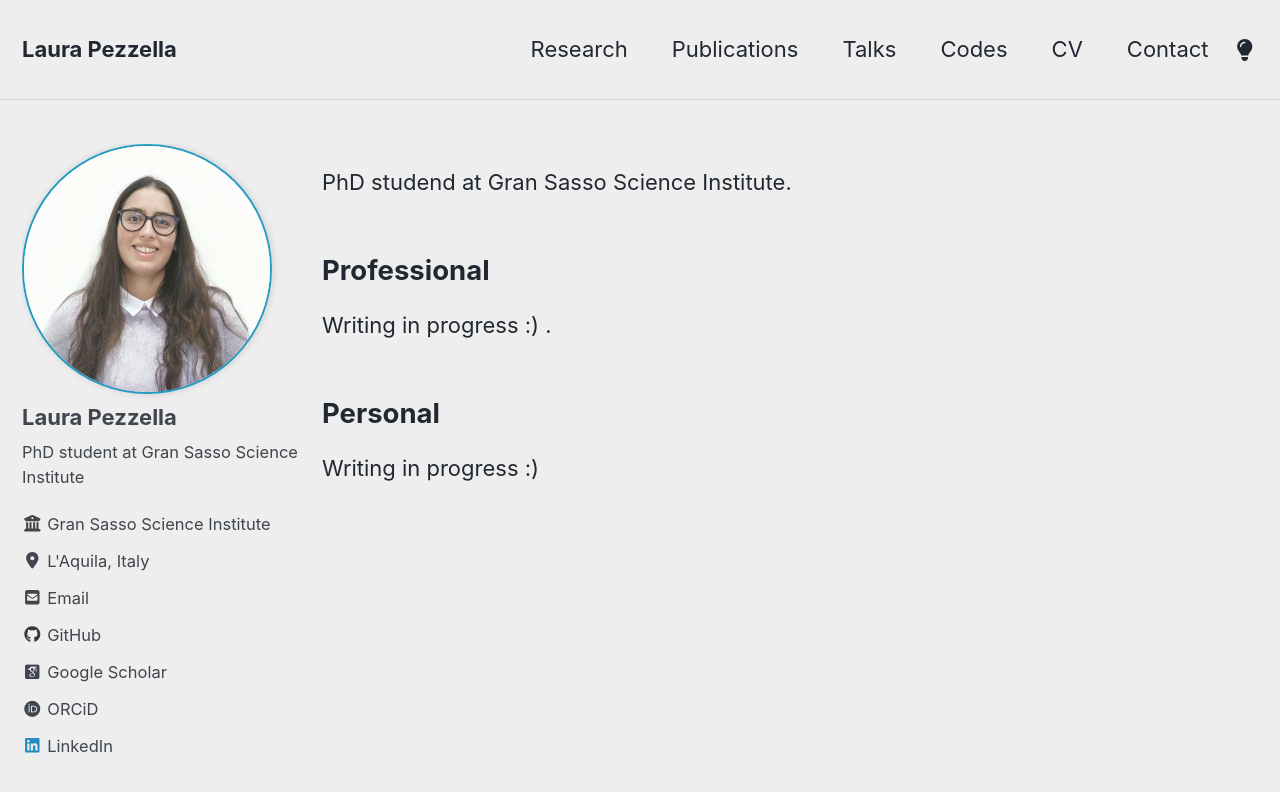
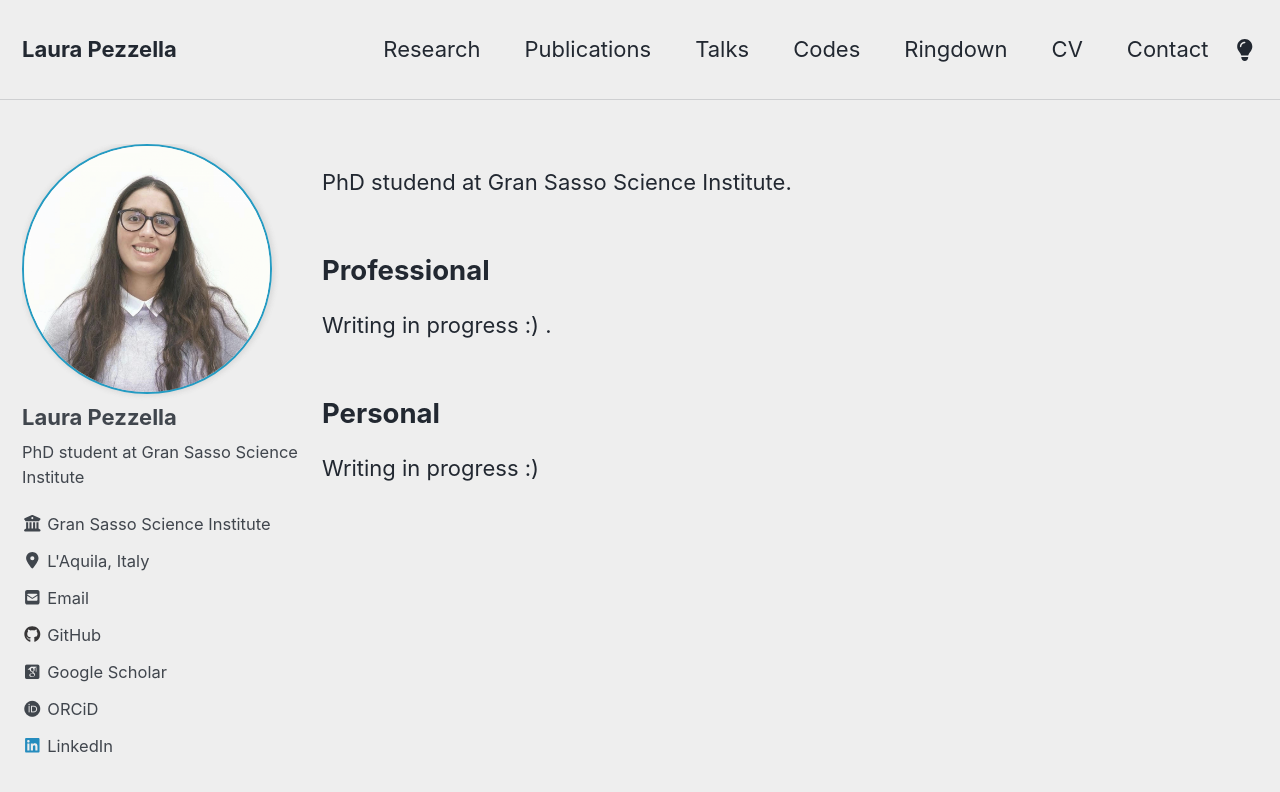
Before and after one commit to PezzLa/pezzla.github.io, a Jekyll site: the page built from _pages/about.md, in a window 1280 px wide and 900 px high. Shown: the top 792 px of the window. Built offline with Jekyll 4.4.1, drawn with Linux system fonts in a browser that asks for light colours; some web fonts are replaced.

Commit message:
Update navigation.yml

```diff
--- a/_data/navigation.yml
+++ b/_data/navigation.yml
@@ -8,6 +8,8 @@ main:
     url: /talks/
   - title: "Codes"
     url: /code/
+  - title: "Ringdown"
+    url: /ringdown/
   - title: "CV"
     url: /cv/
   - title: "Contact"
```
